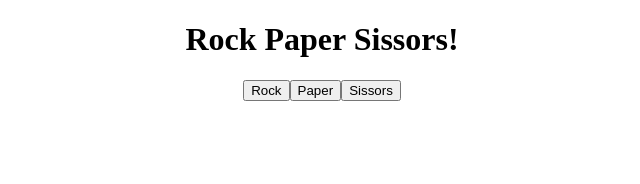
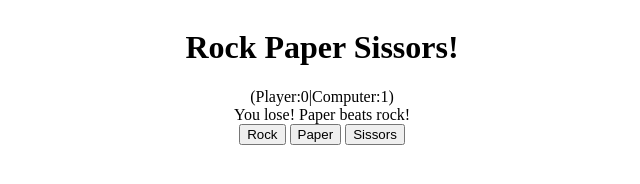
Before and after one commit to lyseri/rock-paper-sissors, a plain HTML site: page index.html in a window 1280 px wide. Both pictures are taken after a click on the button "Rock". Shown: the whole page, without its empty margins (318-958 px from the left). Drawn offline with Linux system fonts and the light colour scheme.

Commit message:
Make buttons usable as playerInput and log results

```diff
--- a/index.html
+++ b/index.html
@@ -5,11 +5,13 @@
     <meta http-equiv="X-UA-Compatible" content="IE=edge">
     <meta name="viewport" content="width=device-width, initial-scale=1.0">
     <title>Rock Paper Sissors</title>
-    <script src="script.js"></script>
+    <script src="script.js" defer></script>
     <link rel="stylesheet" href="style.css">
 </head>
 <body>
     <h1>Rock Paper Sissors!</h1>
+    <div id="score"></div>
+    <div id="text-box"></div>
     <div id="container">
         <button id="rock">Rock</button>
         <button id="paper">Paper</button>
--- a/script.js
+++ b/script.js
@@ -25,9 +25,9 @@ function playerPlay() {
     }
 }
 // Takes playerSelection and computerSelection and returns result as a string while tallying score.
-function playRound(playerSelction, computerSelection) {
-    console.log(`You selected ${playerSelction}, the computer selected ${computerSelection}.`)
-    if (playerSelction == "rock") {
+function playRound(playerSelection, computerSelection) {
+    console.log(`You selected ${playerSelection}, the computer selected ${computerSelection}.`)
+    if (playerSelection == "rock") {
         if (computerSelection == "rock") {
             return "You tie! Rock is equal to rock!";
         } else if (computerSelection == "paper") {
@@ -47,7 +47,7 @@ function playRound(playerSelction, computerSelection) {
             computer += 1;
             return "You lose! Sissors beats paper!";
         }
-    } else if (playerSelction == "sissors") {
+    } else if (playerSelection == "sissors") {
         if (computerSelection == "rock") {
             computer += 1;
             return "You lose! Rock beats sissors!";
@@ -55,7 +55,7 @@ function playRound(playerSelction, computerSelection) {
             player += 1;
             return "You win! Sissors beats paper!";
         } if (computerSelection == "sissors") {
-            return "You tie! Paper is equal to paper!";
+            return "You tie! Sissors is equal to sissors!";
         }
     }
 }
@@ -74,8 +74,34 @@ function game() {
         console.log("The Computer wins!")
     }
 }
+
 // Score keeping global variables
-player = 0
-computer = 0
+player = 0;
+computer = 0;
 // Game start
 // game();
+
+const text = document.getElementById('text-box');
+const score = document.getElementById('score');
+
+// Uses click as playerSelection result
+const rock = document.querySelector("#rock");
+rock.addEventListener('click', () => {
+    computerSelection = computerPlay();
+    text.textContent = playRound('rock', computerSelection);
+    score.textContent = `(Player:${player}|Computer:${computer})`;
+})
+
+const paper = document.querySelector("#paper");
+paper.addEventListener('click', () => {
+    computerSelection = computerPlay();
+    text.textContent = playRound('paper', computerSelection);
+    score.textContent = `(Player:${player}|Computer:${computer})`;
+})
+
+const sissors = document.querySelector("#sissors");
+sissors.addEventListener('click', () => {
+    computerSelection = computerPlay();
+    text.textContent = playRound('sissors', computerSelection);
+    score.textContent = `(Player:${player}|Computer:${computer})`;
+})
--- a/style.css
+++ b/style.css
@@ -1,9 +1,6 @@
-h1 {
+body {
     display: flex;
+    flex-flow: column;
     justify-content: center;
+    align-items: center;
 }
-
-#container {
-    display: flex;
-    justify-content: center;
-}
```
